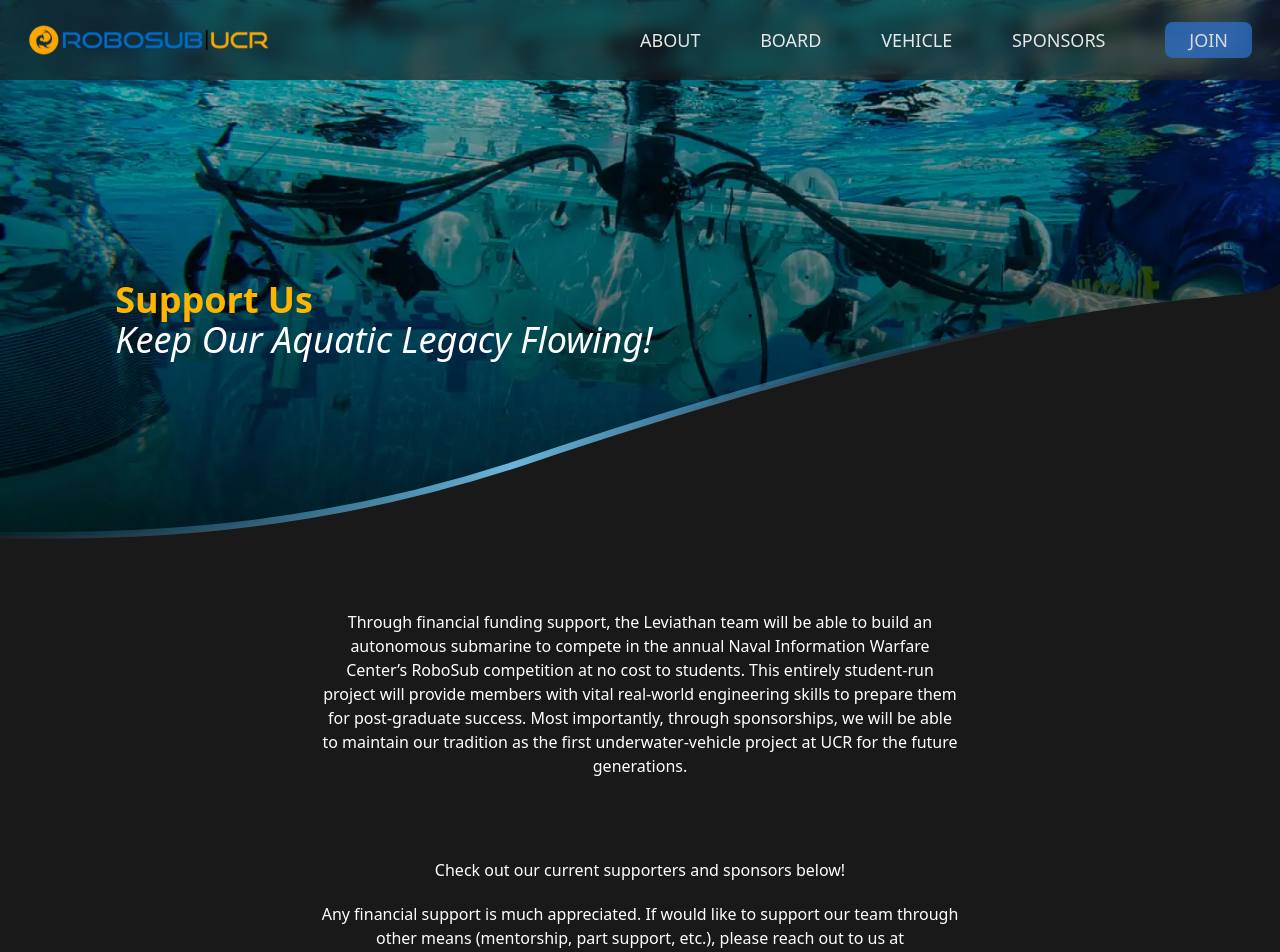
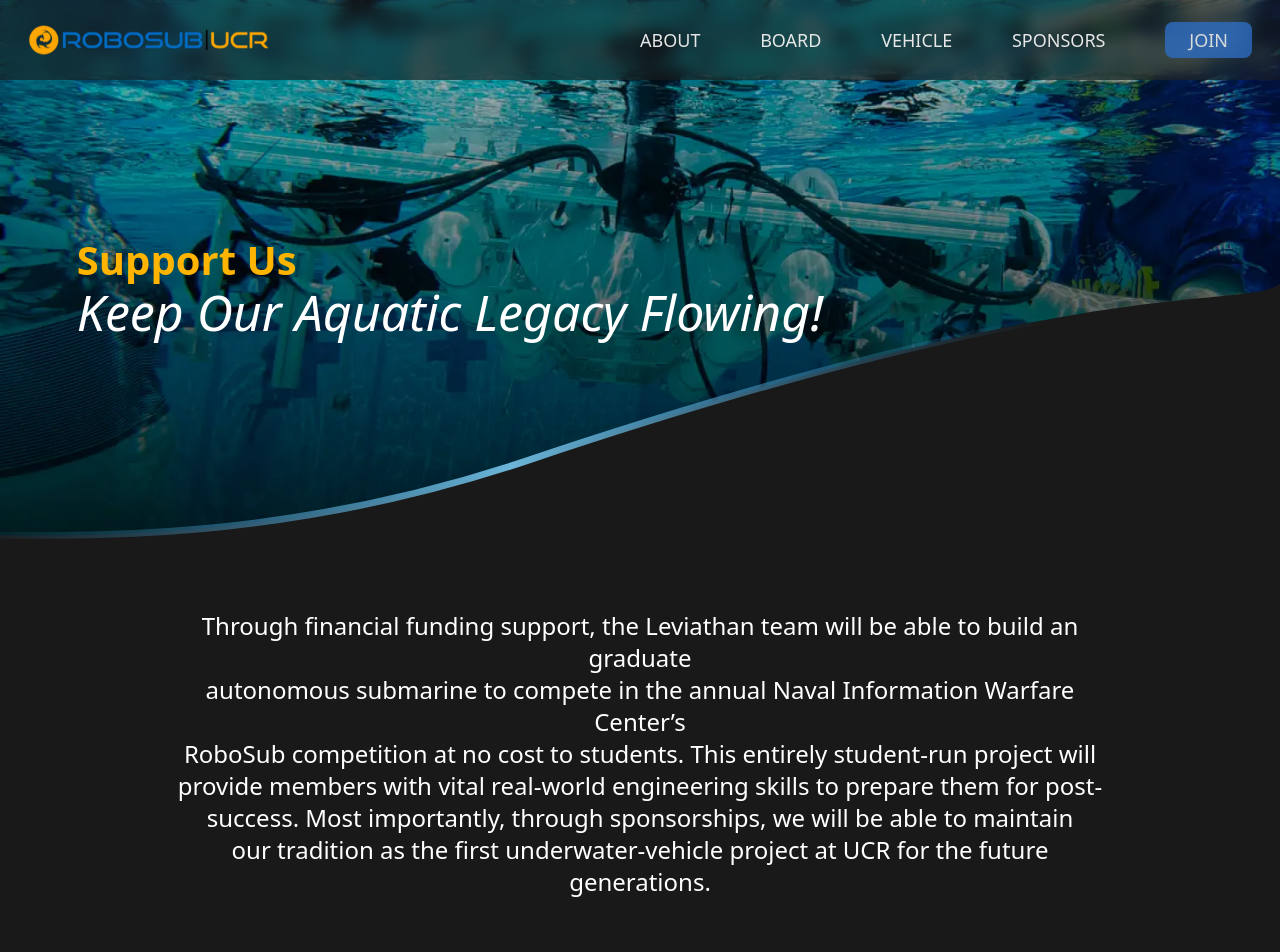
Before and after one commit to acm-ucr/robosub-website, a Next.js app: page /sponsors in a window 1280 px wide. Shown: the top 952 px of the page. Built offline with nearby package versions, Linux system fonts and the light colour scheme.

Commit message:
2xl Sponsor

```diff
--- a/src/app/sponsors/page.js
+++ b/src/app/sponsors/page.js
@@ -8,16 +8,28 @@ const Sponsors = () => {
   return (
     <div className="mb-[25%] w-full flex flex-col items-center min-h-screen">
       <SponsorTitle />
-      <div className="w-1/2 mb-10 text-center">
+      <div className="2xl:w-1/2 w-[75%] mb-10 text-center text-2xl font-light">
         <p>
           Through financial funding support, the Leviathan team will be able to
-          build an autonomous submarine to compete in the annual Naval
-          Information Warfare Center’s RoboSub competition at no cost to
-          students. This entirely student-run project will provide members with
-          vital real-world engineering skills to prepare them for post-graduate
+          build an graduate
+        </p>
+        autonomous submarine to compete in the annual Naval Information Warfare
+        Center’s
+        <p>
+          RoboSub competition at no cost to students. This entirely student-run
+          project will
+        </p>
+        <p>
+          provide members with vital real-world engineering skills to prepare
+          them for post-
+        </p>
+        <p>
           success. Most importantly, through sponsorships, we will be able to
-          maintain our tradition as the first underwater-vehicle project at UCR
-          for the future generations.
+          maintain
+        </p>
+        <p>
+          our tradition as the first underwater-vehicle project at UCR for the
+          future generations.
         </p>
         <p className="mt-20 mb-5">
           Check out our current supporters and sponsors below!
@@ -30,7 +42,7 @@ const Sponsors = () => {
       </div>
       <Link
         href="robosubucr@gmail.com"
-        className="text-robosub-yellow underline mt-2"
+        className="text-robosub-yellow underline mt-2 text-2xl"
       >
         robosubucr@gmail.com
       </Link>
@@ -38,7 +50,7 @@ const Sponsors = () => {
         title="Sponsors"
         text="A HUGE Thanks to Our Current Sponsors!"
       />
-      <Image className="w-2/3" src={sponsors} alt="Sponsors" />
+      <Image className="2xl:w-2/3 w-[75%]" src={sponsors} alt="Sponsors" />
     </div>
   );
 };
--- a/src/components/sponsors/SponsorTitle.jsx
+++ b/src/components/sponsors/SponsorTitle.jsx
@@ -12,11 +12,11 @@ const PageTitle = () => {
           className="w-screen top-[42%] absolute"
         />
       </div>
-      <div className="flex flex-col left-[9%] absolute top-[35%] ">
-        <p className="text-4xl font-sans font-semibold text-robosub-yellow">
+      <div className="flex flex-col 2xl:left-[9%] 2xl:top-[35%] left-[6%] top-[30%] absolute ">
+        <p className="2xl: text-4xl font-sans font-semibold text-[40px] text-robosub-yellow mb-3">
           Support Us
         </p>
-        <p className="text-4xl italic font-thin">
+        <p className="2xl: text-4xl italic font-thin text-[50px]">
           Keep Our Aquatic Legacy Flowing!
         </p>
       </div>
```
